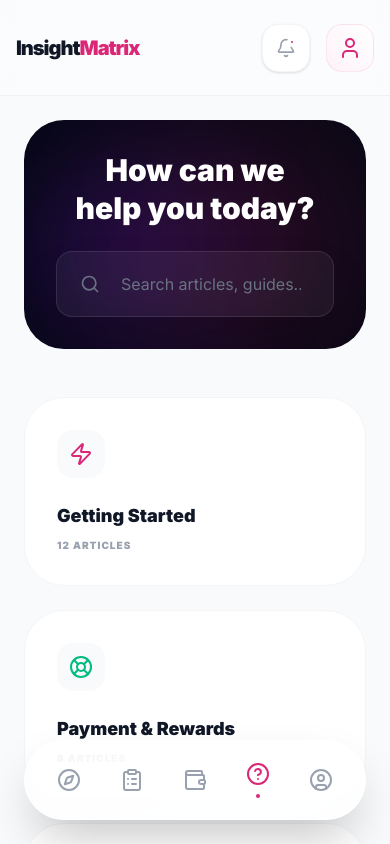
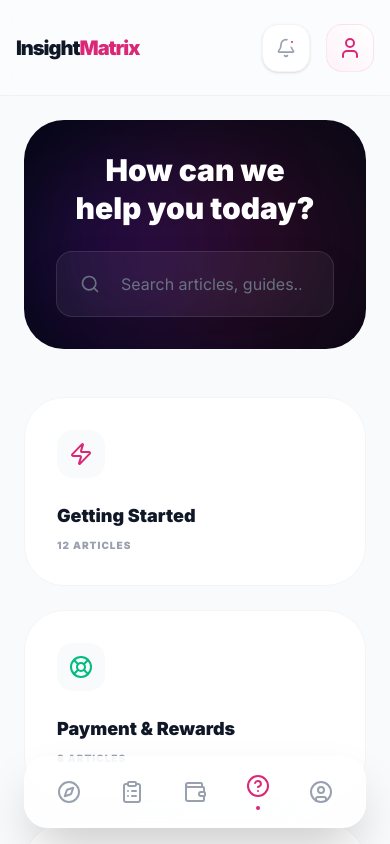
Before and after one commit to cyberlyadnan/insightmatrix-frontend, a Next.js app: page /panel/help in a window 390 px wide. Built offline with nearby package versions, Linux system fonts and the light colour scheme.

Commit message:
feat: Implement the core panel layout with responsive sidebar, header, and mobile navigation.

```diff
--- a/src/app/panel/layout.tsx
+++ b/src/app/panel/layout.tsx
@@ -153,7 +153,7 @@ export default function PanelLayout({ children }: { children: React.ReactNode })
       </main>
 
       {/* Mobile Navbar (Bottom) */}
-      <nav className="lg:hidden fixed bottom-6 left-6 right-6 h-20 bg-white/80 backdrop-blur-2xl border border-white/20 rounded-[2.5rem] shadow-2xl z-[100] px-8 flex items-center justify-between">
+      <nav className="lg:hidden fixed bottom-4 left-6 right-6 h-18 bg-white/80 backdrop-blur-2xl border border-white/20 rounded-[1.5rem] shadow-2xl z-[100] px-8 flex items-center justify-between">
          {navLinks.map((link) => {
            const isActive = pathname === link.href;
            const Icon = link.icon;
```
